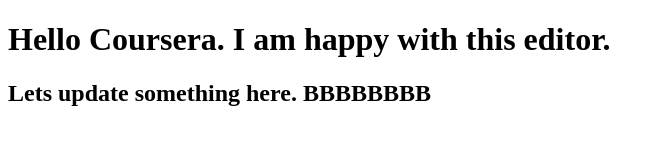
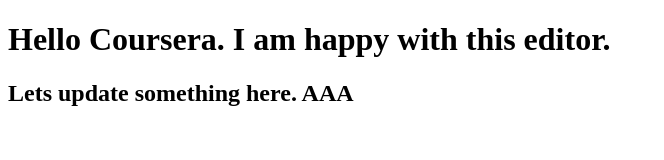
Before and after one commit to vardanmanoukian/coursera-angular, a plain HTML site: page index.html in a window 1280 px wide. Shown: the whole page, without its empty margins (0-664 px from the left). Drawn offline with Linux system fonts and the light colour scheme.

Commit message:
New folder for module1

```diff
--- a/index.html
+++ b/index.html
@@ -6,6 +6,6 @@
   </head>
   <body>
     <h1>Hello Coursera. I am happy with this editor.</h1>
-    <h2>Lets update something here. BBBBBBBB</h2>
+    <h2>Lets update something here. AAA</h2>
   </body>
 </html>
```
